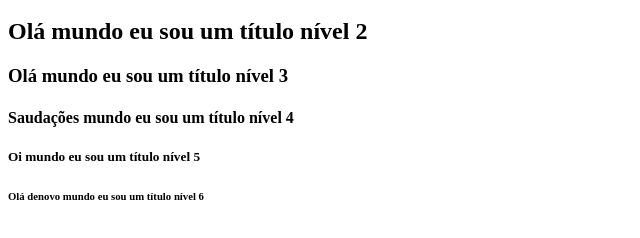
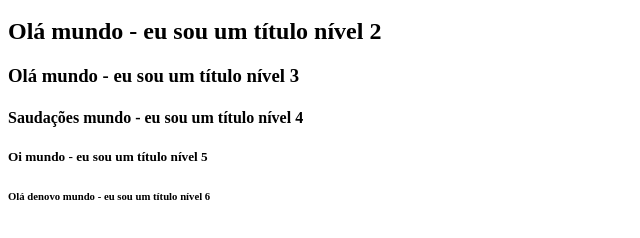
Before and after one commit to makepico/repositorioqualquer, a plain HTML site: page index.html in a window 1280 px wide. Shown: the part 48-286 px from the top of the page, without its empty margins (0-640 px from the left). Drawn offline with Linux system fonts and the light colour scheme.

Commit message:
esqueci de colocar o tracinho

```diff
--- a/index.html
+++ b/index.html
@@ -1,6 +1,6 @@
 <h1> Olá mundo - eu sou um título nível 1 </h1>
-<h2> Olá mundo eu sou um título nível 2 </h2>
-<h3> Olá mundo eu sou um título nível 3 </h3>
-<h4> Saudações mundo eu sou um título nível 4 </h4>
-<h5> Oi mundo eu sou um título nível 5 </h5>
-<h6> Olá denovo mundo eu sou um título nível 6 </h6>
+<h2> Olá mundo - eu sou um título nível 2 </h2>
+<h3> Olá mundo - eu sou um título nível 3 </h3>
+<h4> Saudações mundo - eu sou um título nível 4 </h4>
+<h5> Oi mundo - eu sou um título nível 5 </h5>
+<h6> Olá denovo mundo - eu sou um título nível 6 </h6>
```
